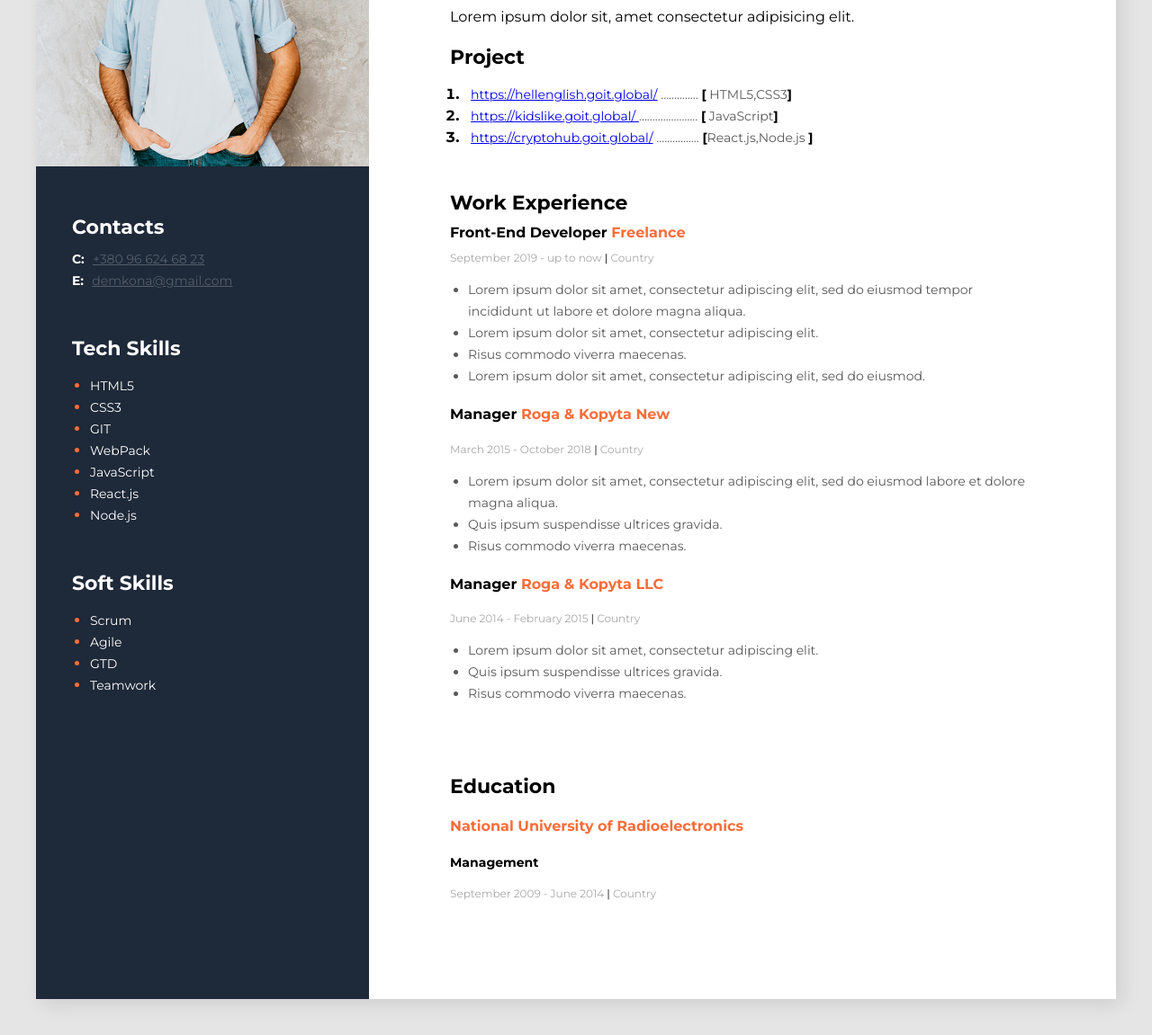
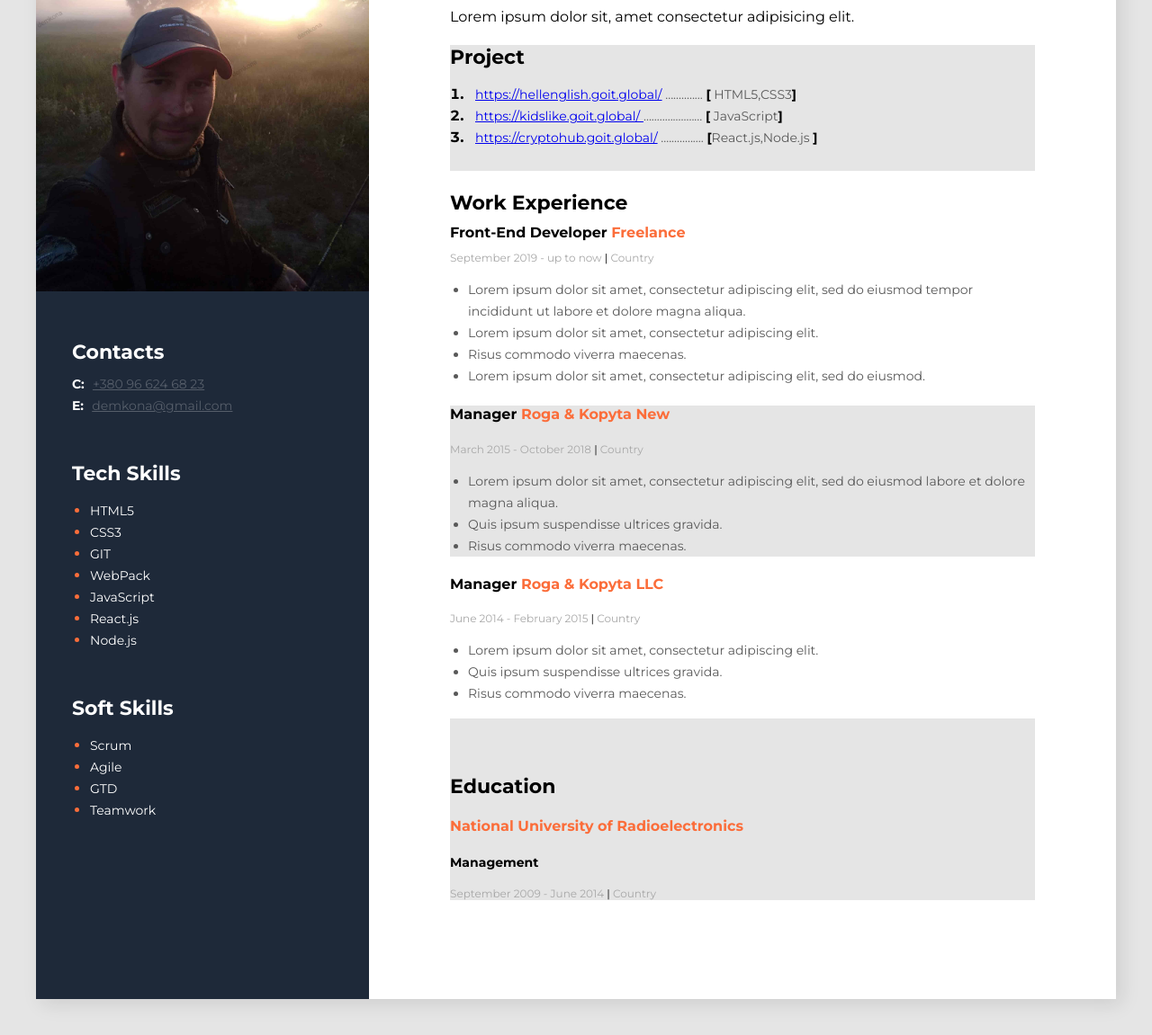
Before and after one commit to demkona/my-resume, a plain HTML site: page index.html in a window 1280 px wide. Shown: the part 249-1400 px from the top of the page at 90% size. Drawn offline with Linux system fonts and the light colour scheme.

Commit message:
fix project

```diff
--- a/css/styles.css
+++ b/css/styles.css
@@ -6,7 +6,7 @@ background-color: #E5E5E5;
     display: flex;
     flex-direction: row-reverse;
     width: 1200px;
-    background-color: #fff;
+    background-color: #ffffff;
     margin: 40px auto;
     box-shadow: 6px 6px 20px rgba(0, 0, 0, 0.1);
 }
@@ -31,7 +31,7 @@ background-color: #E5E5E5;
     font-weight: bold;
     font-size: 14px;
     font-weight: 700;
-    color: #000;
+    color: #000000;
     margin: 0 0 20px 0;
 }
 .about-my-naim{
@@ -40,7 +40,7 @@ background-color: #E5E5E5;
     font-weight: bold;
     font-size: 45px;
     line-height: 55px;
-     margin: 0 0 25px 0
+    margin: 0 0 25px 0
     }
 .about-my-description{
     font-style: normal;
@@ -51,13 +51,16 @@ background-color: #E5E5E5;
     Width :400px;
     }
 /* main project section */
- .my-project-list{
+.my-project-section{
+    background-color: #E5E5E5;
+}
+.my-project-list{
     padding: 0 0 25px 0;
     }
 .my-project-item{
     color: #000;
     font-weight: bold;
-    margin-left: 15px;
+    margin-left:20px;
 }
 .my-project-text{
     font-style: normal;
@@ -191,3 +194,6 @@ color: #000000;
     line-height: 24px;
     color: #fff;
 }
+.company{
+    background-color: #E5E5E5;
+}
--- a/index.html
+++ b/index.html
@@ -60,7 +60,7 @@
                                             <li class="My-work-experiens-duty"> Lorem ipsum dolor sit amet, consectetur adipiscing elit, sed do eiusmod. </li>
                                         </ul>
                             </div>
-                        <div>
+                            <div class="company">
                                 <!--Company 2-->
                                 <div>
                                     <h4 class="My-work-exeriens-position">Manager <span class="My-work-experiens-company">Roga & Kopyta New</span> </h4>
@@ -84,7 +84,7 @@
                             </div>
                         </div>
                                 <!--My education sections-->
-                            <div class="My-Education-sections">
+                                <div class="My-Education-sections company">
                                     <h3 class="my-content-title">Education</h3>
                                         <h4 class="my-educations">National University of Radioelectronics</h4>
                                             <h4 class="my-educations-position">Management</h4>
@@ -98,7 +98,8 @@
                     <!--sidebar section-->
 
                     <aside class="sidebar-section">
-                        <img src="img/photo.jpg" alt="my photo">
+                            <img src="./img/1644161350678 .jpg" alt="my photo"
+                            width="370">
                             <!--contact sections-->
                             <div class="contact-section">
                             <h3 class="sidebar-title">Contacts</h3>
```
Also changed, not shown: img/1644161350678 .jpg (added), img/photo.jpg (deleted). Lines whose indentation alone changed are shown as unchanged.
